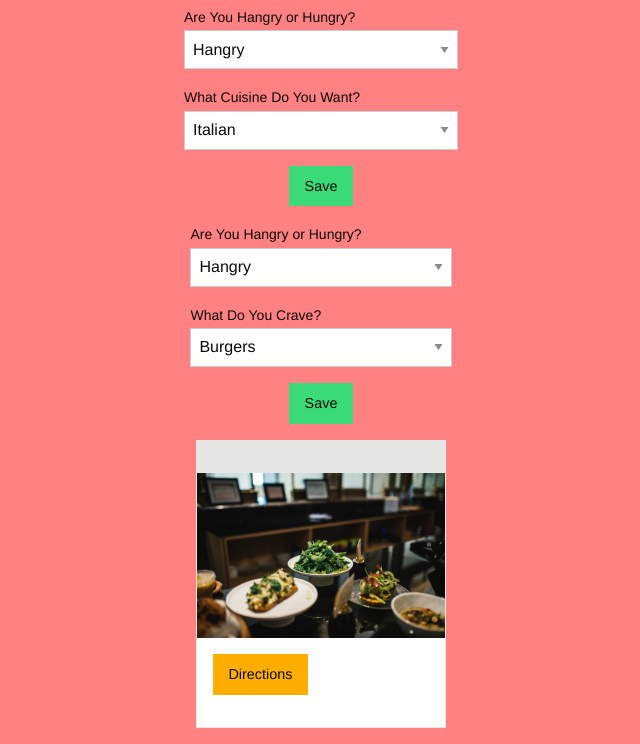
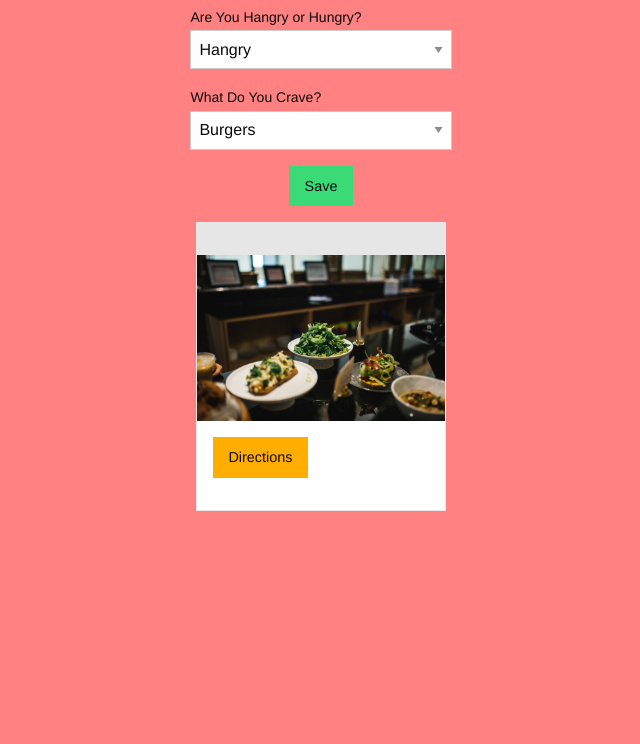
Before and after one commit to spicyJackrabbits/theFoodApp, a plain HTML site: page index.html in a window 1280 px wide. Shown: the part 70-814 px from the top of the page, without its empty margins (319-959 px from the left). Drawn offline with nearby package versions, Linux system fonts and the light colour scheme.

Commit message:
try to fix the index

```diff
--- a/index.html
+++ b/index.html
@@ -17,7 +17,7 @@
     <script src="https://cdn.jsdelivr.net/npm/foundation-sites@6.6.3/dist/js/foundation.min.js"
         integrity="sha256-pRF3zifJRA9jXGv++b06qwtSqX1byFQOLjqa2PTEb2o=" crossorigin="anonymous"></script>
 
-    <title>Food App</title>
+    <title>Document</title>
 
     <!--Linking CSS-->
     <link rel="stylesheet" type="text/css" href="./assets/style.css" />
@@ -33,33 +33,6 @@
     <!-- This is the form-->
     <main>
         <!--This centers everthing-->
-
-
-        <div style="display:flex;justify-content:center;align-items:center;">
-            <div class="questionsBlock">
-                <div id="hangryhungry"></div>
-                <label>Are You Hangry or Hungry?</label>
-
-                </style>
-                <select>
-                    <option value="Hangry">Hangry</option>
-                    <option value="Hungry">Hungry</option>
-                </select>
-                </label>
-
-                <label> What Cuisine Do You Want?
-                    <select>
-                        <option value="Italian">Italian</option>
-                        <option value="Chinese">Chinese</option>
-                        <option value="Indian">Indian</option>
-                        <option value="Mexican">Mexican</option>
-                        <option value="Comfort">Comfort</option>
-                    </select>
-                </label>
-
-                <div class="btn">
-                    <button type="button" class="success button">Save</button>
-                </div>
 
         <div class="row">
             <!--This creates the questions and answer options-->
@@ -89,7 +62,6 @@
                     </div>
                 </div>
             </div>
-
             <div style="display:flex;justify-content:center;align-items:center;">
                 <div class="columns medium-6 large-8">
                     <div class="card" style="width: 250px;">
@@ -102,7 +74,7 @@
                           <!-- ex const city = $("<h4>").addClass("card-title").text(response.name);
                               prior Craving was  -->
                             <div>
-                                <a class="button warning" href="#">Directions</a>
+                                <a class="button warning" href="">Directions</a>
                             </div>
                         </div>
                     </div>
@@ -117,7 +89,6 @@
 
     <!--Links back to js-->
 
-
     <script src="./assets/script.js"></script>
 </body>
 
```
